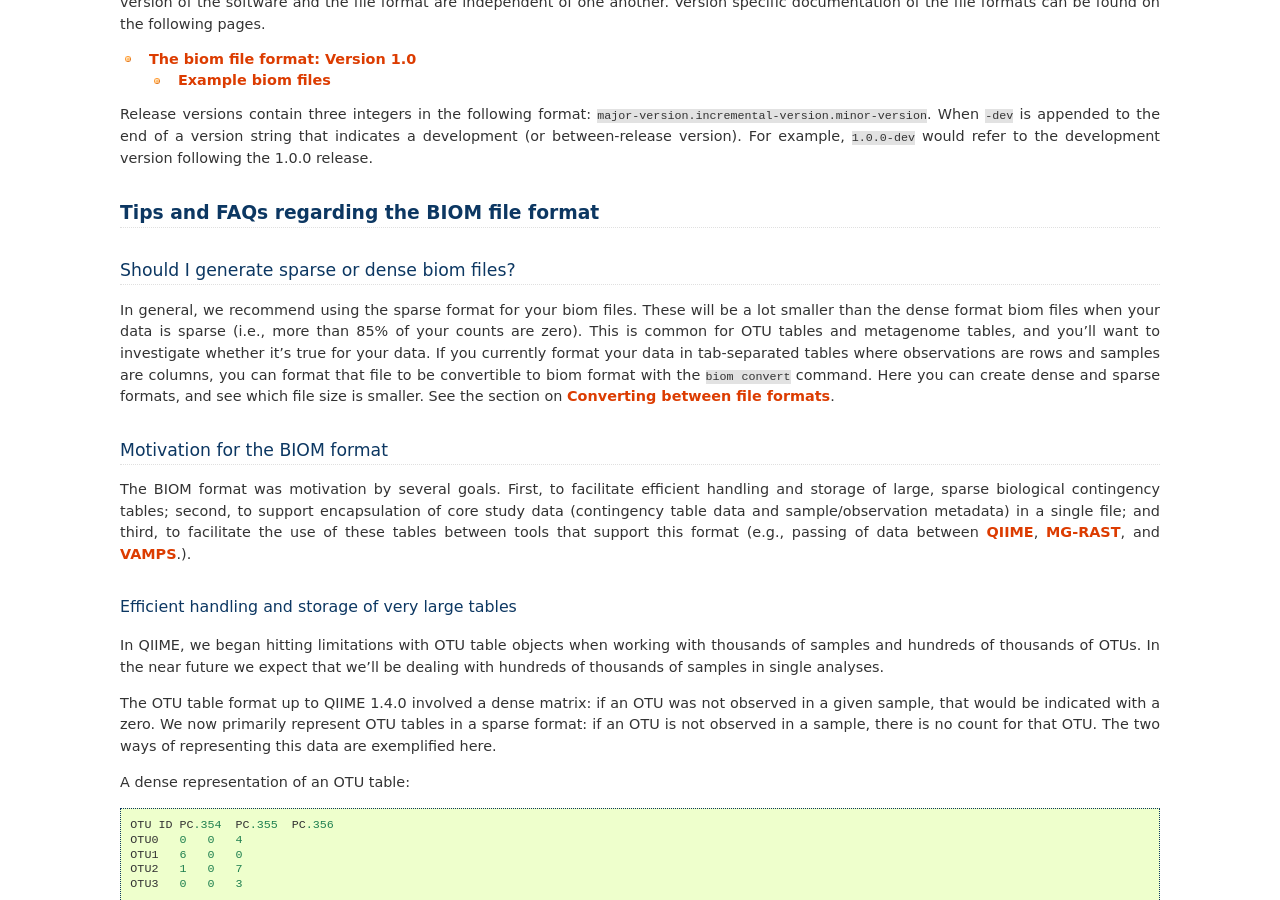
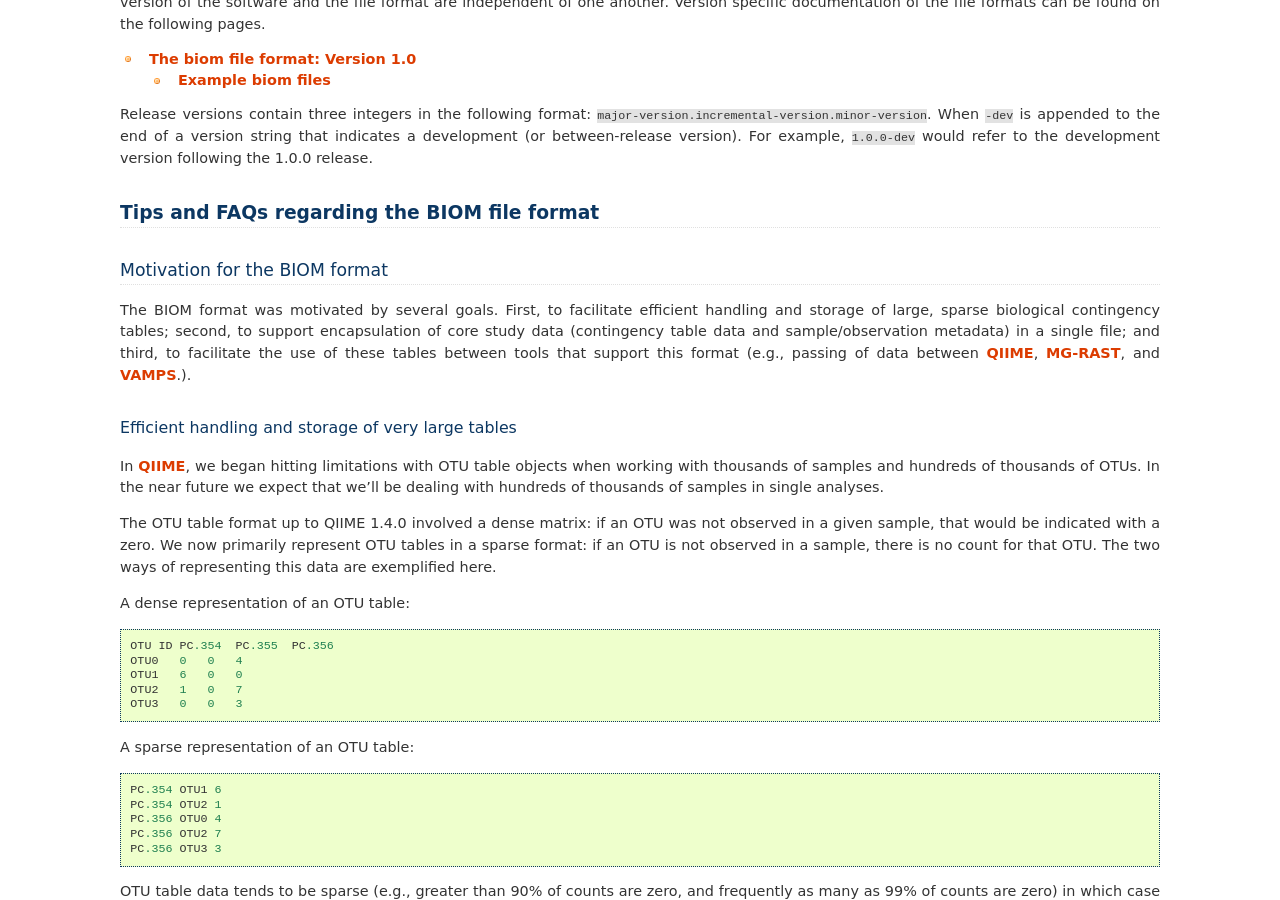
Before and after one commit to biocore/biom-format, a Sphinx documentation site: the page built from doc/documentation/biom_format.rst, in a window 1280 px wide and 900 px high, scrolled down 230 px. Built offline with Sphinx 7.4.7, drawn with Linux system fonts in a browser that asks for light colours.

Commit message:
DOC: Remove the concept of sparse/dense

```diff
--- a/doc/documentation/biom_format.rst
+++ b/doc/documentation/biom_format.rst
@@ -20,20 +20,15 @@ Release versions contain three integers in the following format: ``major-version
 Tips and FAQs regarding the BIOM file format
 ============================================
 
-Should I generate sparse or dense biom files?
-=============================================
-
-In general, we recommend using the sparse format for your biom files. These will be a lot smaller than the dense format biom files when your data is sparse (i.e., more than 85% of your counts are zero). This is common for OTU tables and metagenome tables, and you'll want to investigate whether it's true for your data. If you currently format your data in tab-separated tables where observations are rows and samples are columns, you can format that file to be convertible to biom format with the ``biom convert`` command. Here you can create dense and sparse formats, and see which file size is smaller. See the section on :ref:`converting`.
-
 Motivation for the BIOM format
 ==============================
 
-The BIOM format was motivation by several goals. First, to facilitate efficient handling and storage of large, sparse biological contingency tables; second, to support encapsulation of core study data (contingency table data and sample/observation metadata) in a single file; and third, to facilitate the use of these tables between tools that support this format (e.g., passing of data between `QIIME <http://www.qiime.org>`_, `MG-RAST <http://metagenomics.anl.gov>`_, and `VAMPS <http://vamps.mbl.edu/>`_.).
+The BIOM format was motivated by several goals. First, to facilitate efficient handling and storage of large, sparse biological contingency tables; second, to support encapsulation of core study data (contingency table data and sample/observation metadata) in a single file; and third, to facilitate the use of these tables between tools that support this format (e.g., passing of data between `QIIME <http://www.qiime.org>`_, `MG-RAST <http://metagenomics.anl.gov>`_, and `VAMPS <http://vamps.mbl.edu/>`_.).
 
 Efficient handling and storage of very large tables
 -------------------------------------------------------
 
-In QIIME, we began hitting limitations with OTU table objects when working with thousands of samples and hundreds of thousands of OTUs. In the near future we expect that we'll be dealing with hundreds of thousands of samples in single analyses.
+In `QIIME <http://www.qiime.org>`_, we began hitting limitations with OTU table objects when working with thousands of samples and hundreds of thousands of OTUs. In the near future we expect that we'll be dealing with hundreds of thousands of samples in single analyses.
 
 The OTU table format up to QIIME 1.4.0 involved a dense matrix: if an OTU was not observed in a given sample, that would be indicated with a zero. We now primarily represent OTU tables in a sparse format: if an OTU is not observed in a sample, there is no count for that OTU. The two ways of representing this data are exemplified here.
 
```
